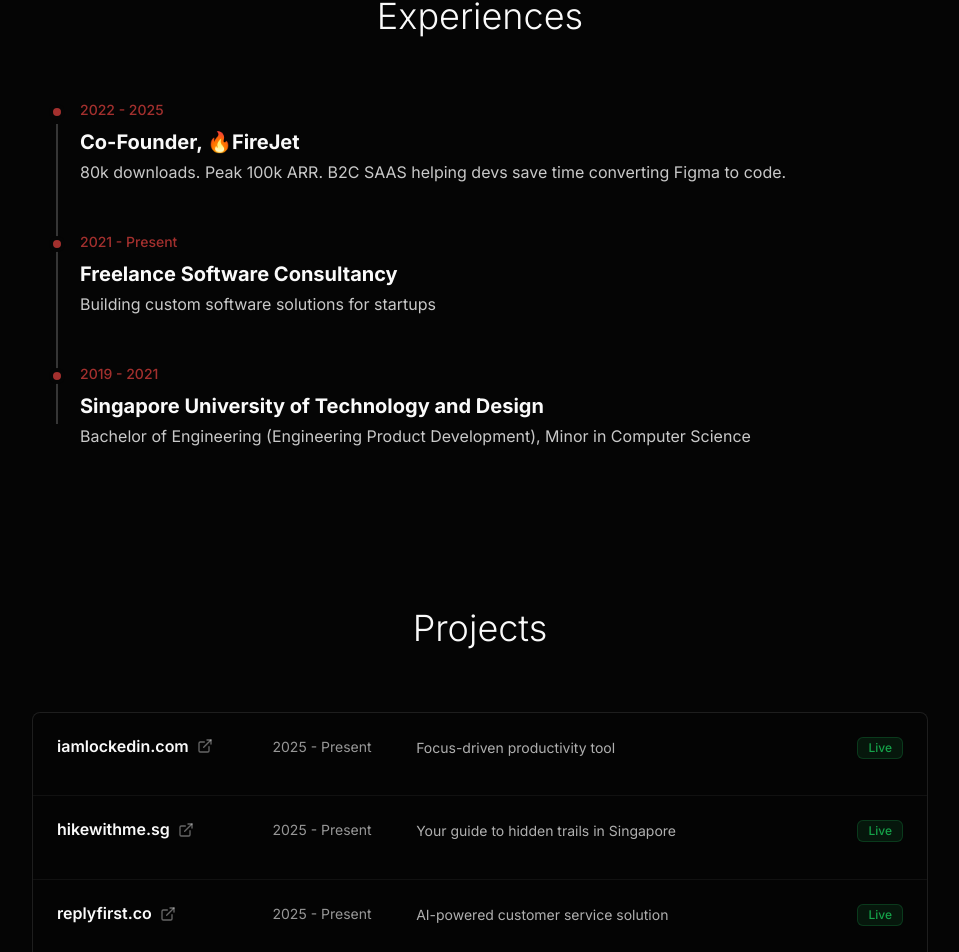
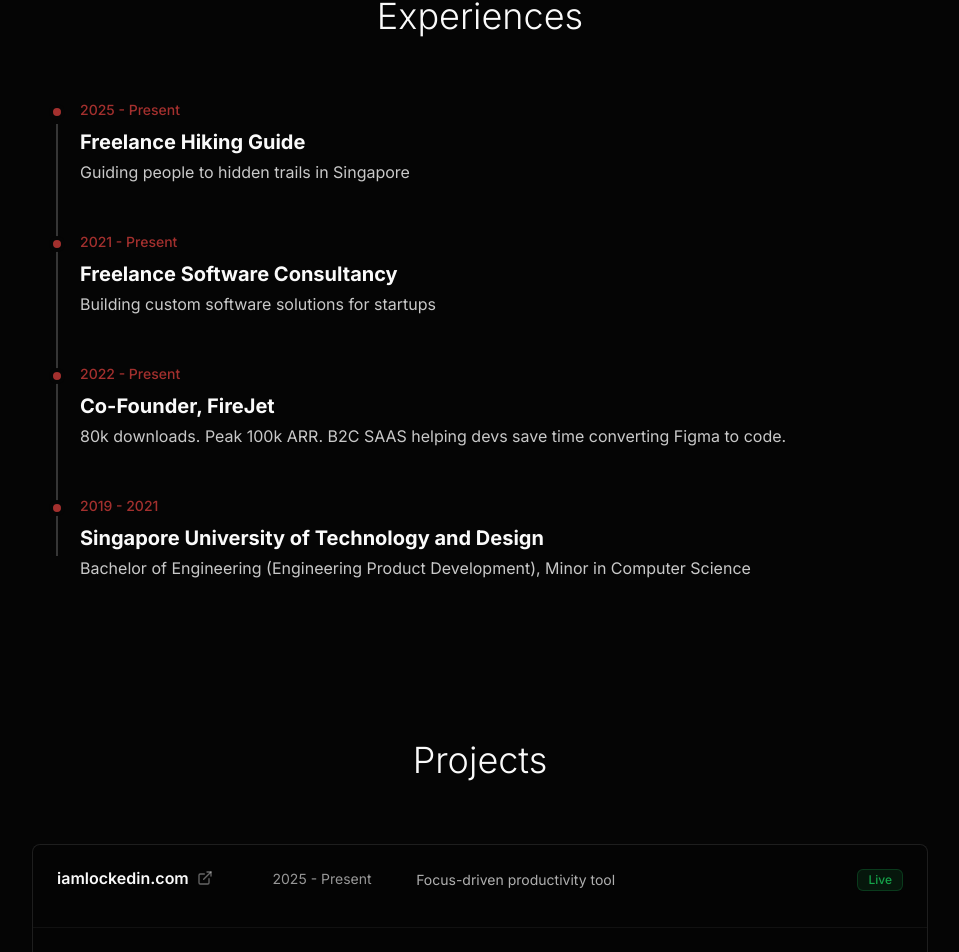
Before and after one commit to StephenAlvin/stephenalvindotcom, a React (Vite) app: page / in a window 1280 px wide. Shown: the part 897-1849 px from the top of the page, without its empty margins (160-1119 px from the left). Built offline with nearby package versions, Linux system fonts and the light colour scheme.

Commit message:
mini updates

```diff
--- a/src/components/home/ExperienceSection.tsx
+++ b/src/components/home/ExperienceSection.tsx
@@ -10,14 +10,19 @@ interface ExperienceItem {
 
 const experiences: ExperienceItem[] = [
   {
-    title: "Co-Founder, 🔥FireJet",
-    period: "2022 - 2025",
-    description: "80k downloads. Peak 100k ARR. B2C SAAS helping devs save time converting Figma to code. "
+    title: "Freelance Hiking Guide",
+    period: "2025 - Present",
+    description: "Guiding people to hidden trails in Singapore"
   },
   {
     title: "Freelance Software Consultancy",
     period: "2021 - Present",
     description: "Building custom software solutions for startups"
+  },
+  {
+    title: "Co-Founder, FireJet",
+    period: "2022 - Present",
+    description: "80k downloads. Peak 100k ARR. B2C SAAS helping devs save time converting Figma to code. "
   },
   {
     title: "Singapore University of Technology and Design",
--- a/src/components/home/ProjectsSection.tsx
+++ b/src/components/home/ProjectsSection.tsx
@@ -32,20 +32,20 @@ const projects: Project[] = [
     startYear: 2025,
   },
   {
-    title: "replyfirst.co",
-    description: "AI-powered customer service solution",
-    status: "Live",
-    badgeColor: "bg-green-500/10 text-green-600 border-green-500/20",
-    liveUrl: "https://replyfirst.co",
-    startYear: 2025,
-  },
-  {
     title: "firejet.io",
     description: "Convert Figma designs into code",
     status: "Live",
     badgeColor: "bg-green-500/10 text-green-600 border-green-500/20",
     liveUrl: "https://firejet.io",
     startYear: 2022,
+  },
+  {
+    title: "replyfirst.co",
+    description: "AI-powered customer service solution",
+    status: "Legacy",
+    badgeColor: "bg-amber-500/10 text-amber-600 border-amber-500/20",
+    liveUrl: "https://replyfirst.co",
+    startYear: 2025,
   },
   {
     title: "ezbackend.io",
```
Also changed, not shown: 1 other file (tests, documents, lock files or other folders).
